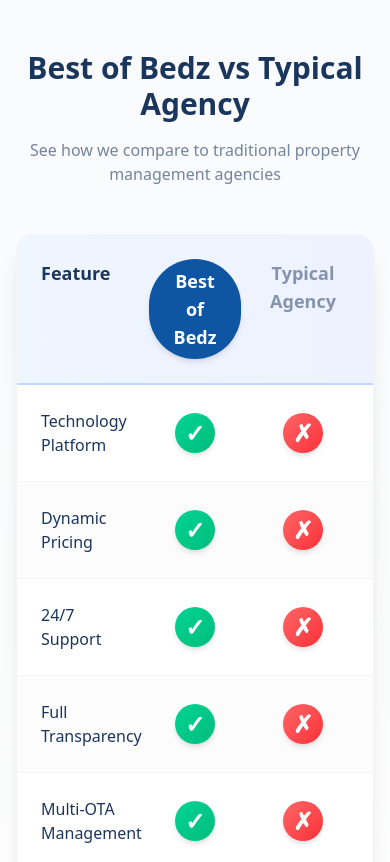
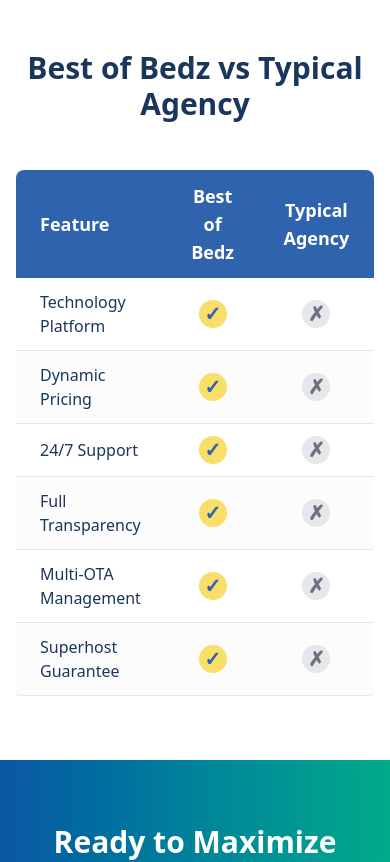
Before and after one commit to HASSANBOB533/property-mgtg-new, a Next.js app: page /en in a window 390 px wide. Shown: the part 8040-8902 px from the top of the page. Built offline with nearby package versions, Linux system fonts and the light colour scheme.

Commit message:
Redesign comparison table: compact spacing, brand colors, professional clean design

```diff
--- a/components/homepage/ComparisonTable.tsx
+++ b/components/homepage/ComparisonTable.tsx
@@ -15,67 +15,50 @@
   ];
 
   return (
-    <section className="py-16 md:py-20 bg-gradient-to-b from-gray-50 to-white">
+    <section className="py-16 md:py-20 bg-white">
       <div className="container mx-auto px-4">
-        <h2 className="text-3xl md:text-4xl font-bold text-center text-dark-text mb-4">
+        <h2 className="text-3xl md:text-4xl font-bold text-center text-dark-text mb-12">
           {t('title')}
         </h2>
-        <p className="text-center text-dark-text/60 mb-12 max-w-2xl mx-auto">
-          See how we compare to traditional property management agencies
-        </p>
 
-        <div className="max-w-5xl mx-auto">
-          <div className="bg-white rounded-2xl shadow-xl overflow-hidden border border-gray-100">
-            {/* Header */}
-            <div className="grid grid-cols-3 gap-4 p-6 bg-gradient-to-r from-blue-50 to-indigo-50 border-b-2 border-blue-200">
-              <div className="text-left">
-                <h3 className="text-lg font-bold text-dark-text">Feature</h3>
-              </div>
-              <div className="text-center">
-                <div className="inline-block bg-blue-primary text-white px-6 py-2 rounded-full shadow-md">
-                  <h3 className="text-lg font-bold">{t('bob')}</h3>
-                </div>
-              </div>
-              <div className="text-center">
-                <h3 className="text-lg font-semibold text-dark-text/50">{t('typical')}</h3>
-              </div>
-            </div>
-
-            {/* Body */}
-            <div className="divide-y divide-gray-100">
+        <div className="max-w-4xl mx-auto overflow-x-auto">
+          <table className="w-full border-collapse bg-white shadow-lg rounded-lg overflow-hidden">
+            <thead>
+              <tr className="bg-[#2F63AD]">
+                <th className="text-left py-3 px-6 font-semibold text-white text-lg">Feature</th>
+                <th className="text-center py-3 px-6 font-semibold text-white text-lg">
+                  {t('bob')}
+                </th>
+                <th className="text-center py-3 px-6 font-semibold text-white text-lg">
+                  {t('typical')}
+                </th>
+              </tr>
+            </thead>
+            <tbody>
               {features.map((feature, idx) => (
-                <div
+                <tr
                   key={feature}
-                  className={`grid grid-cols-3 gap-4 p-6 transition-all duration-200 hover:bg-blue-50/30 ${
+                  className={`border-b border-gray-200 hover:bg-gray-50 transition-colors ${
                     idx % 2 === 0 ? 'bg-white' : 'bg-gray-50/50'
                   }`}
                 >
-                  <div className="flex items-center">
-                    <span className="text-base font-medium text-dark-text">
-                      {t(`features.${feature}`)}
+                  <td className="py-3 px-6 text-dark-text font-medium">
+                    {t(`features.${feature}`)}
+                  </td>
+                  <td className="text-center py-3 px-6">
+                    <span className="inline-flex items-center justify-center w-7 h-7 rounded-full bg-[#F9DE6A] text-[#2F63AD] text-xl font-bold">
+                      ✓
                     </span>
-                  </div>
-                  <div className="flex items-center justify-center">
-                    <div className="w-10 h-10 rounded-full bg-gradient-to-br from-emerald-400 to-emerald-500 flex items-center justify-center shadow-md">
-                      <span className="text-2xl text-white font-bold">✓</span>
-                    </div>
-                  </div>
-                  <div className="flex items-center justify-center">
-                    <div className="w-10 h-10 rounded-full bg-gradient-to-br from-red-400 to-red-500 flex items-center justify-center shadow-md">
-                      <span className="text-2xl text-white font-bold">✗</span>
-                    </div>
-                  </div>
-                </div>
+                  </td>
+                  <td className="text-center py-3 px-6">
+                    <span className="inline-flex items-center justify-center w-7 h-7 rounded-full bg-gray-200 text-gray-500 text-xl font-bold">
+                      ✗
+                    </span>
+                  </td>
+                </tr>
               ))}
-            </div>
-
-            {/* Footer CTA */}
-            <div className="bg-gradient-to-r from-blue-primary to-indigo-600 p-6 text-center">
-              <p className="text-white text-lg font-semibold">
-                Experience the Best of Bedz difference today!
-              </p>
-            </div>
-          </div>
+            </tbody>
+          </table>
         </div>
       </div>
     </section>
```
